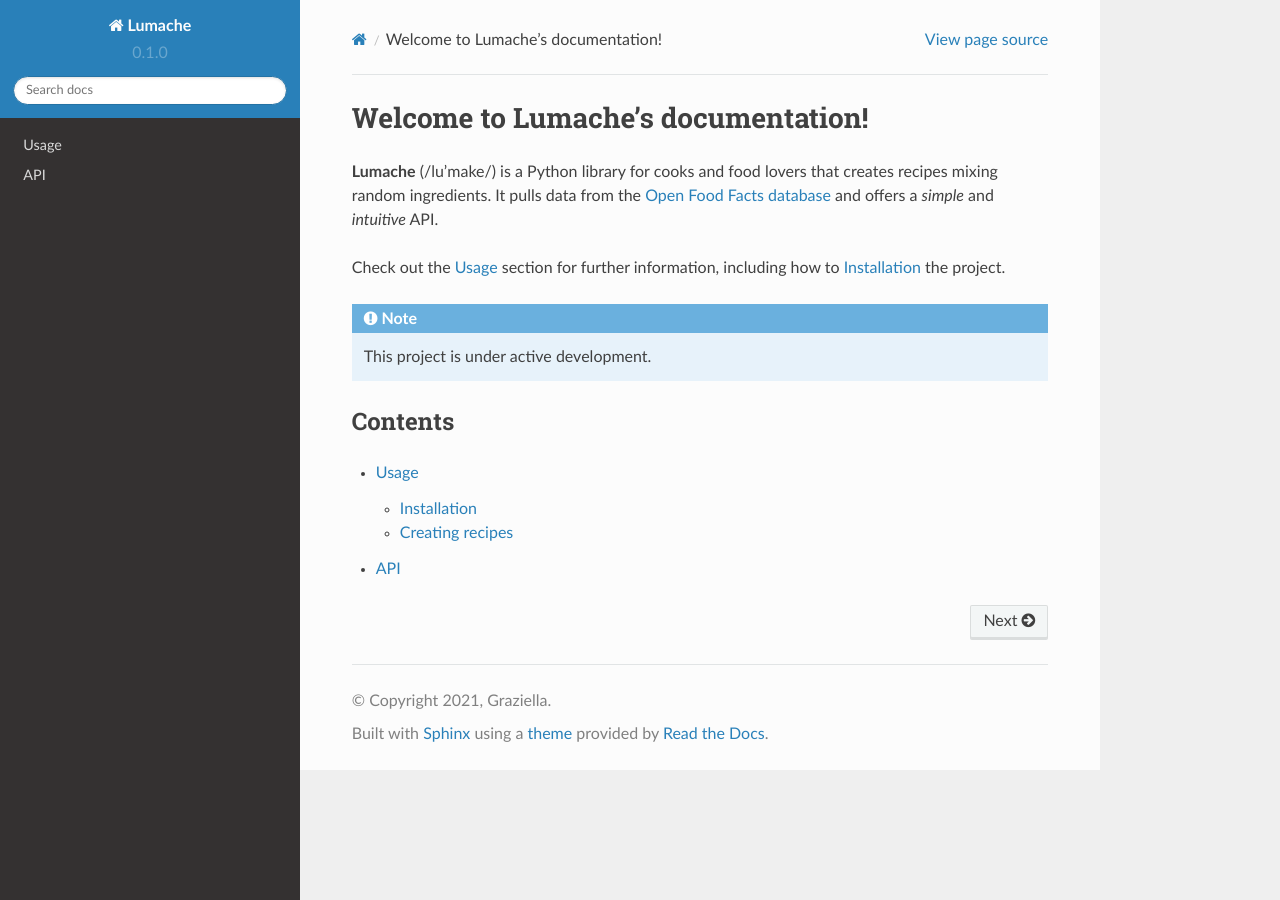
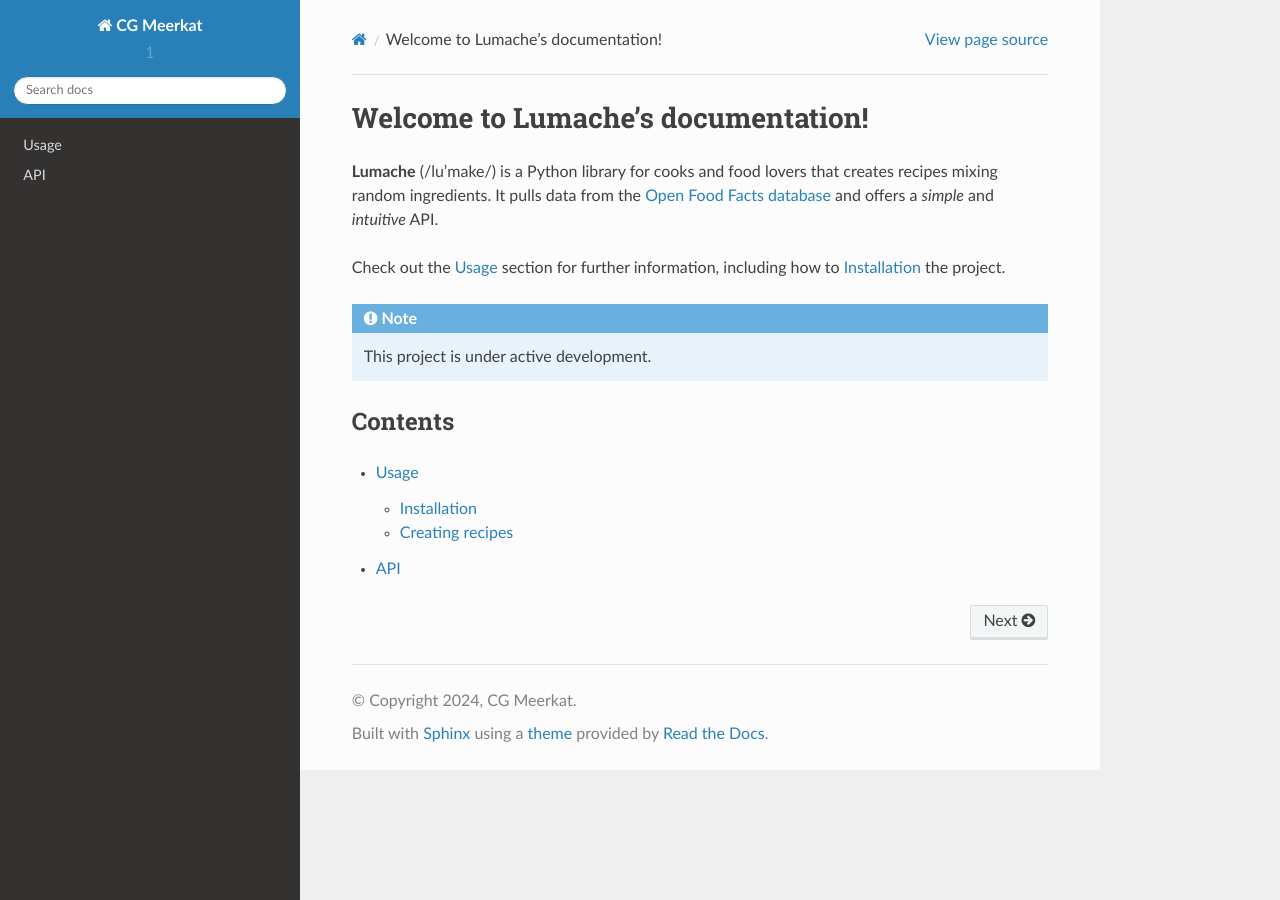
Before and after one commit to cgmeerkat/blender-addons-documentation, a Sphinx documentation site: the page built from docs/source/index.rst, in a window 1280 px wide. Built offline with Sphinx 7.4.7 and the Read the Docs theme 2.0.0, drawn with Linux system fonts in a browser that asks for light colours.

Commit message:
Update conf.py

```diff
--- a/docs/source/conf.py
+++ b/docs/source/conf.py
@@ -2,12 +2,12 @@
 
 # -- Project information
 
-project = 'Lumache'
-copyright = '2021, Graziella'
-author = 'Graziella'
+project = 'CG Meerkat'
+copyright = '2024, CG Meerkat'
+author = 'CG Meerkat'
 
-release = '0.1'
-version = '0.1.0'
+release = '1'
+version = '1'
 
 # -- General configuration
 
```
